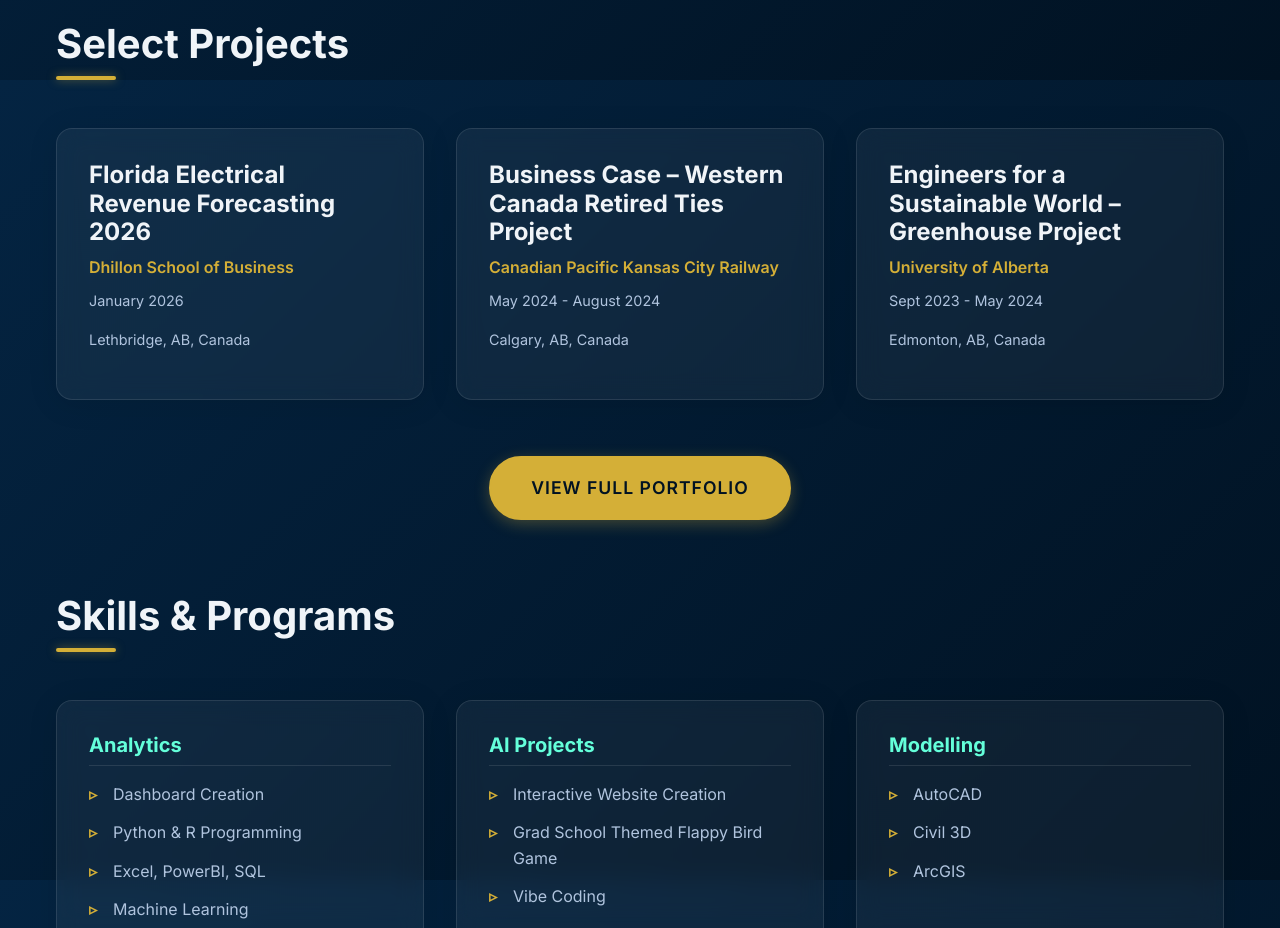
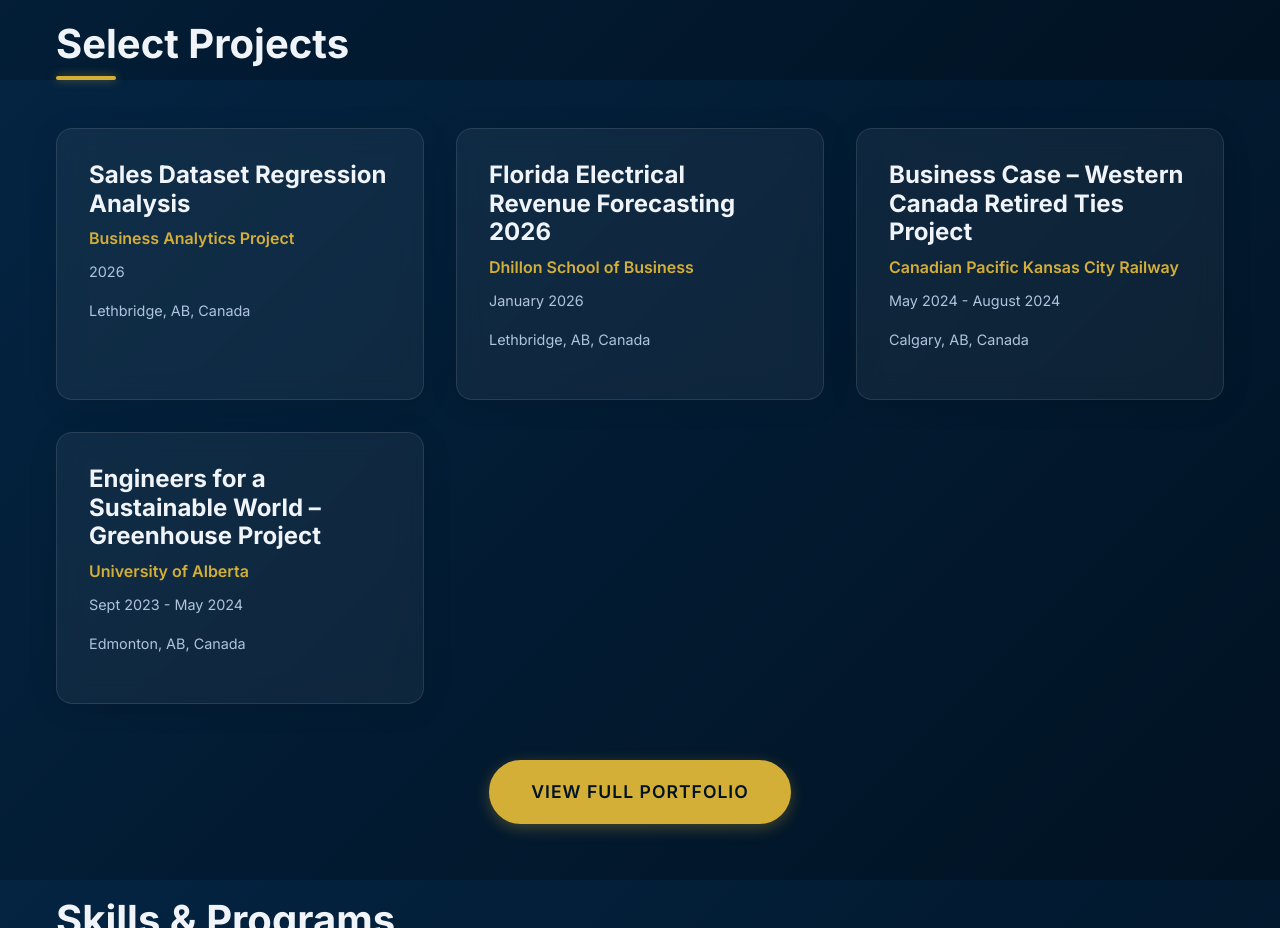
Before and after one commit to brycesolis9/brycesolis9.github.io, a plain HTML site: page index.html in a window 1280 px wide. Shown: the part 2320-3248 px from the top of the page. Drawn offline with Linux system fonts and the light colour scheme.

Commit message:
feat: Add 'Sales Dataset Regression Analysis' project to the home and portfolio pages, including a new screenshot and updated animation delays.

```diff
--- a/index.html
+++ b/index.html
@@ -134,8 +134,18 @@
             <div class="container">
                 <h2 class="section-title animate-fade-up">Select Projects</h2>
                 <div class="projects-grid">
+                    <!-- Project Regression -->
+                    <article class="project-card glass-card animate-fade-up delay-1">
+                        <div class="project-content">
+                            <h3>Sales Dataset Regression Analysis</h3>
+                            <p class="company"
+                                style="font-weight: 600; color: var(--color-primary); margin-bottom: 0.5rem;">Business Analytics Project</p>
+                            <p class="date" style="font-size: 0.9rem; margin-bottom: 1rem;">2026</p>
+                            <p style="color: var(--color-text-muted); font-size: 0.9rem;">Lethbridge, AB, Canada</p>
+                        </div>
+                    </article>
                     <!-- Project 1 -->
-                    <article class="project-card glass-card animate-fade-up delay-1">
+                    <article class="project-card glass-card animate-fade-up delay-2">
                         <div class="project-content">
                             <h3>Florida Electrical Revenue Forecasting 2026</h3>
                             <p class="company"
@@ -146,7 +156,7 @@
                         </div>
                     </article>
                     <!-- Project 2 -->
-                    <article class="project-card glass-card animate-fade-up delay-2">
+                    <article class="project-card glass-card animate-fade-up delay-3">
                         <div class="project-content">
                             <h3>Business Case – Western Canada Retired Ties Project</h3>
                             <p class="company"
@@ -157,7 +167,7 @@
                         </div>
                     </article>
                     <!-- Project 3 -->
-                    <article class="project-card glass-card animate-fade-up delay-3">
+                    <article class="project-card glass-card animate-fade-up delay-4">
                         <div class="project-content">
                             <h3>Engineers for a Sustainable World – Greenhouse Project</h3>
                             <p class="company"
@@ -168,7 +178,7 @@
                         </div>
                     </article>
                 </div>
-                <div style="text-align: center; margin-top: 3.5rem;" class="animate-fade-up delay-3">
+                <div style="text-align: center; margin-top: 3.5rem;" class="animate-fade-up delay-4">
                     <a href="portfolio.html" class="btn-primary" style="padding: 1rem 2.5rem; font-size: 1.1rem;">View
                         Full Portfolio</a>
                 </div>
--- a/styles.css
+++ b/styles.css
@@ -517,6 +517,10 @@
     transition-delay: 0.3s;
 }
 
+.delay-4 {
+    transition-delay: 0.4s;
+}
+
 /* Responsive Design */
 @media (max-width: 768px) {
     h1 {
```
Also changed, not shown: portfolio.html (+15 -3 lines), Regression screenshot.png (added).
